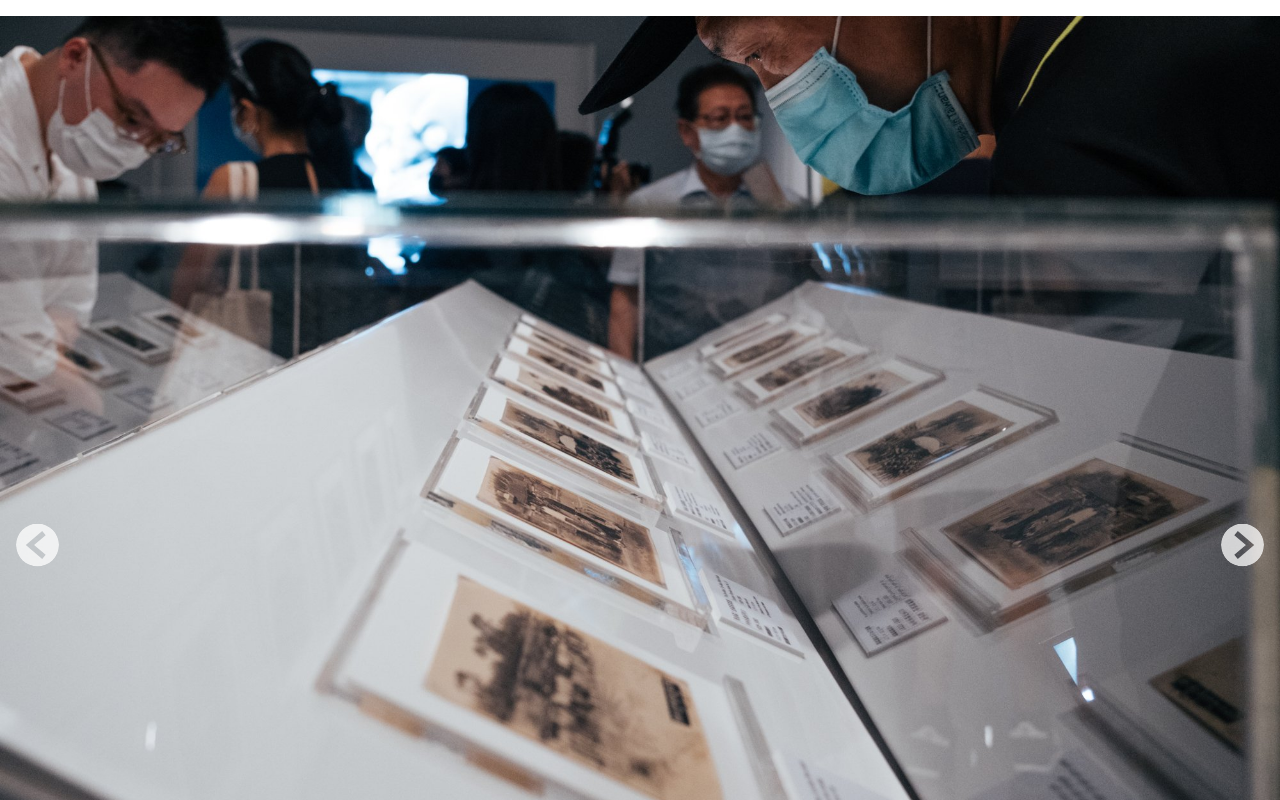
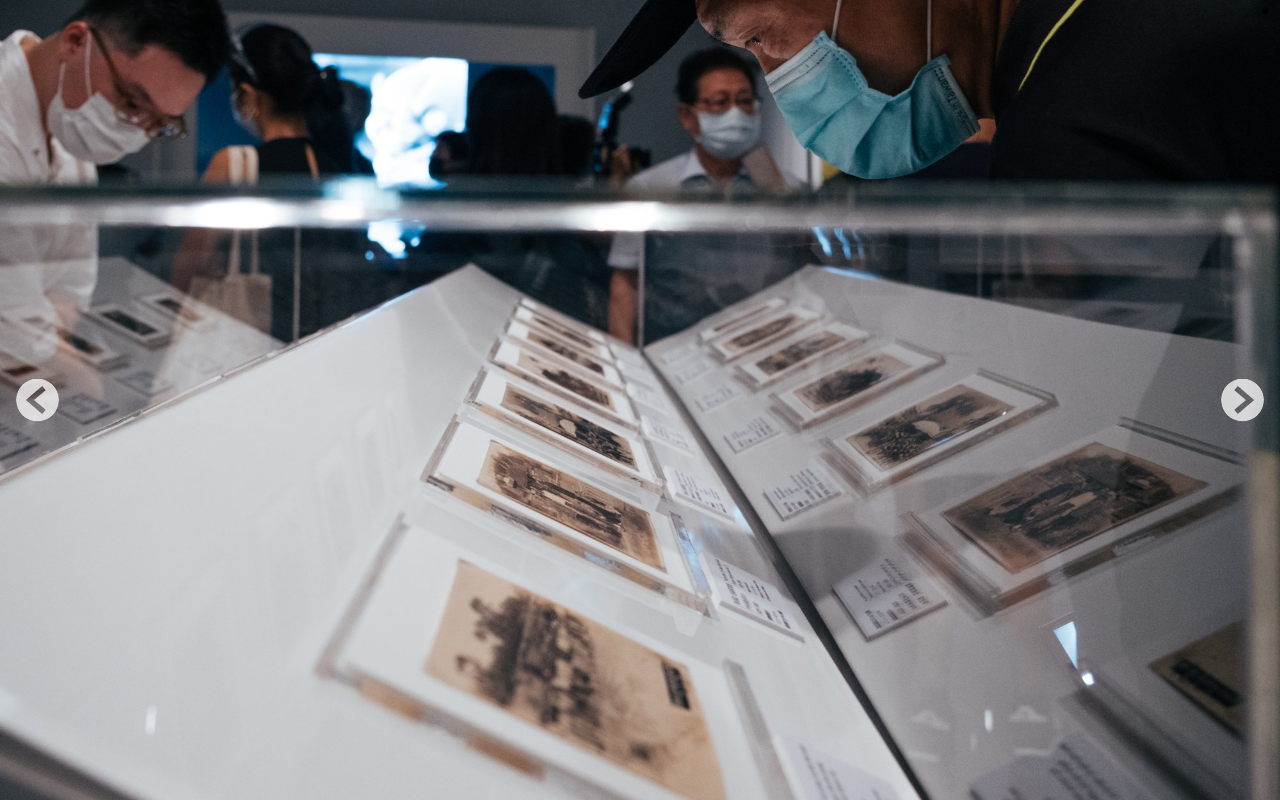
Before and after one commit to duidae/test-carousel, a React (Create React App) app: page / in a window 1280 px wide. Shown: the top 800 px of the page. Built offline with nearby package versions, Linux system fonts and the light colour scheme.

Commit message:
Fix top issue

```diff
--- a/src/App.css
+++ b/src/App.css
@@ -1,7 +1,6 @@
 .App {
     text-align: center;
     background-color: black;
-    height: 100vh;
 }
 
 .App-logo {
--- a/src/components/Carousel.tsx
+++ b/src/components/Carousel.tsx
@@ -5,10 +5,16 @@ import {PhotoData} from "stores";
 const CAROUSEL_BACKGROUND_COLOR = "rgb(8, 25, 45)";
 const DEFAULT_BULLET_COLOR = "rgb(190, 192, 188)";
 
+const Container = styled.div`
+    padding: 0;
+    background-color: ${CAROUSEL_BACKGROUND_COLOR};
+`;
+
 const Slider = styled.ul`
     padding: 0;
-    background-color: ${CAROUSEL_BACKGROUND_COLOR};
-    position: relative;
+    margin: 0;
+    display: flex;
+    flex-wrap: nowrap;
     transition-duration: 1s;
     transition-timing-function: ease-in-out;
 `;
@@ -96,12 +102,14 @@ export const Carousel = (props: CarouselProps) => {
     };
 
     return (
+        <Container>
             <Slider>
                 <PrevButton title={"上一張"} onClick={onPrevClick} />
                 <NextButton title={"下一張"} onClick={onNextClick} />
                 {props.slides?.map((slide, index) => {
                     return <Slide key={index}>{slide && index === currentSlide && <Image src={slide.image} title={slide.desc} alt={slide.desc} />}</Slide>;
                 })}
+            </Slider>
             {numSlides > 0 && (
                 <Bullets>
                     {props.slides?.map((slide, index) => {
@@ -109,6 +117,6 @@ export const Carousel = (props: CarouselProps) => {
                     })}
                 </Bullets>
             )}
-        </Slider>
+        </Container>
     );
 };
```
Lines whose indentation alone changed are shown as unchanged.
